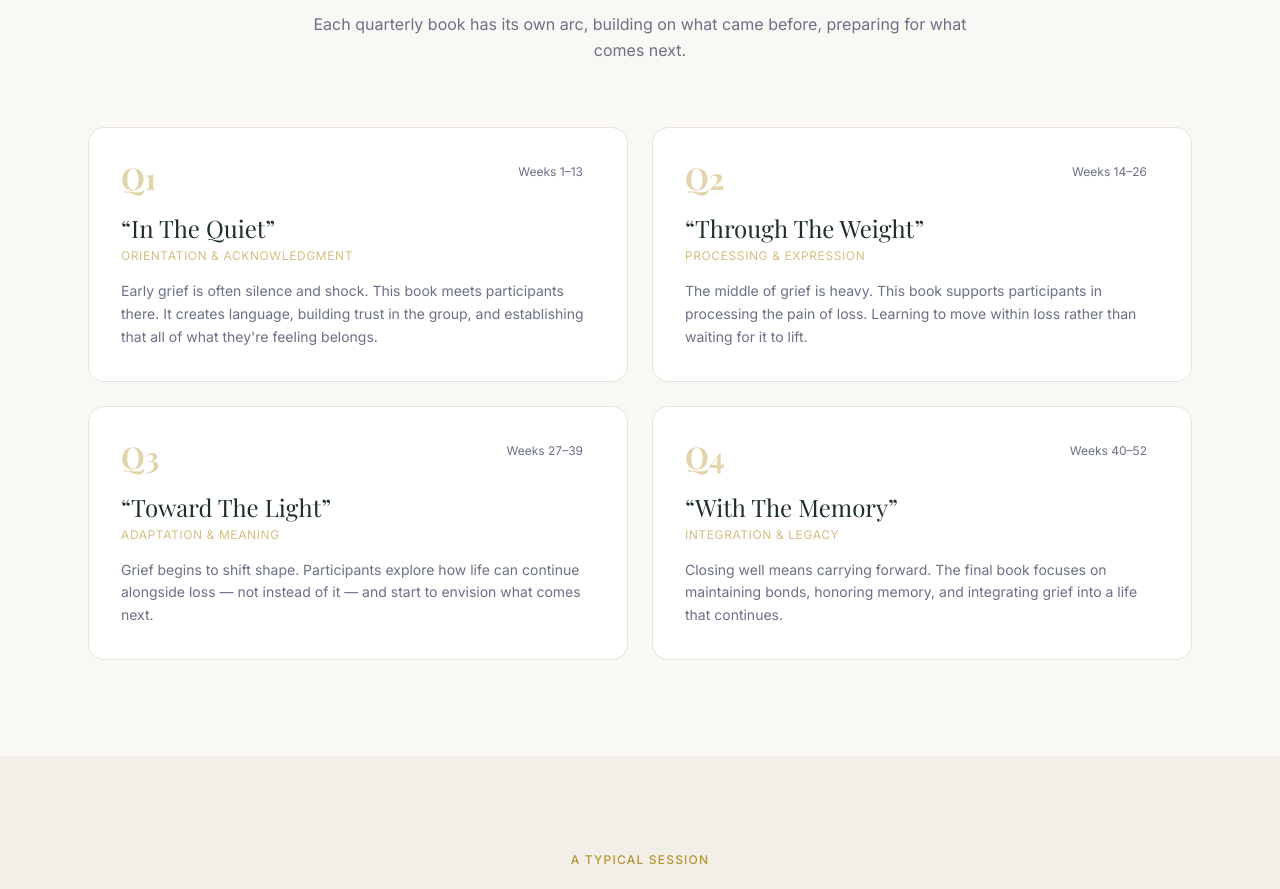
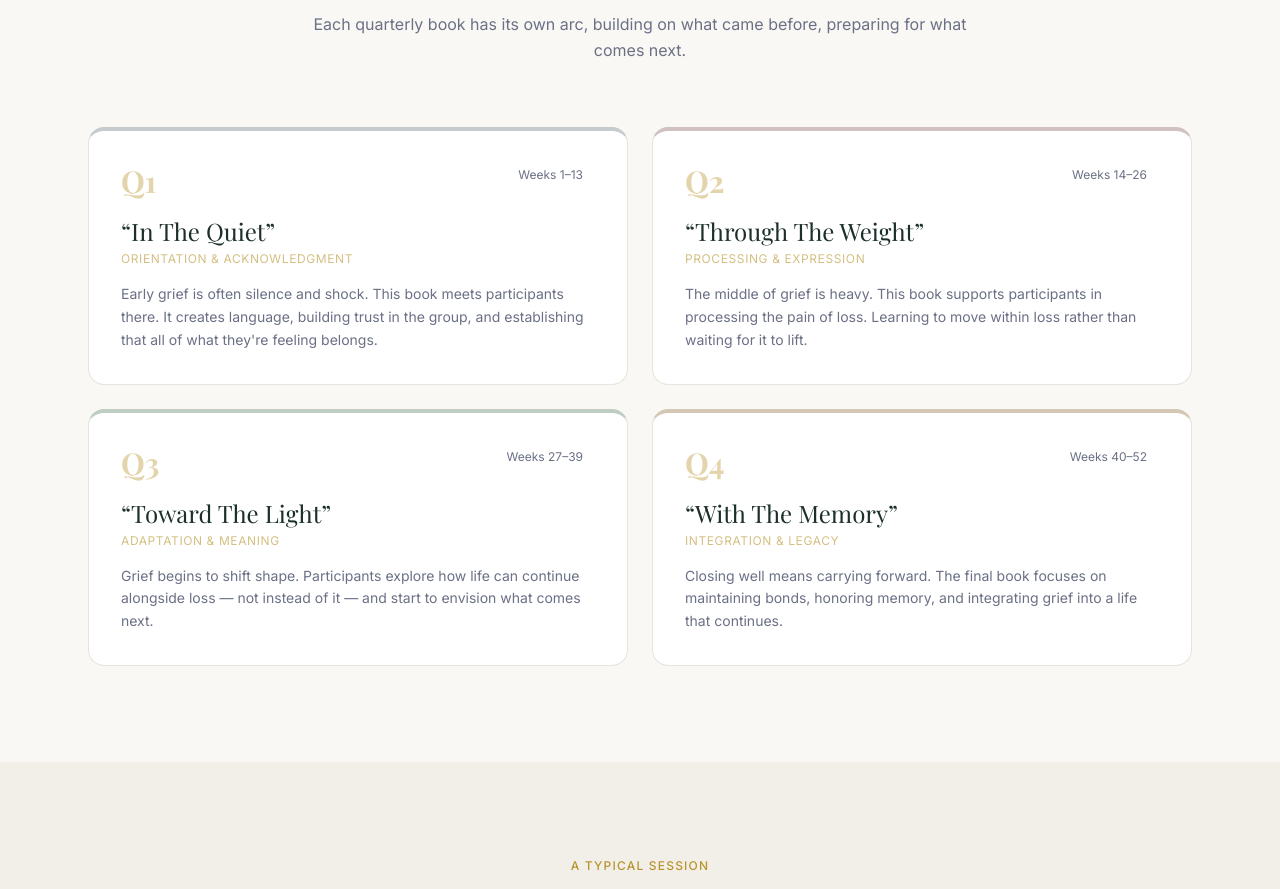
Before and after one commit to simmstrucking-oss/tripillar-redesign, a Next.js app: page /program/adult in a window 1280 px wide. Shown: the part 1830-2719 px from the top of the page. Built offline with nearby package versions, Linux system fonts and the light colour scheme; a web font is replaced by a local one.

Commit message:
Add book pastel palette (#c6cbcd/#d0c2c3/#becec3/#d4c8b4) as CSS variables + accent borders on book cards and trainer badges

```diff
--- a/app/globals.css
+++ b/app/globals.css
@@ -14,6 +14,11 @@
   --card-bg: #ffffff;
   --card-border: #e8e4dc;
   --section-alt: #f2efe9;
+  /* Book pastel palette */
+  --book1: #c6cbcd;
+  --book2: #d0c2c3;
+  --book3: #becec3;
+  --book4: #d4c8b4;
 }
 
 @theme inline {
@@ -28,6 +33,10 @@
   --color-card-bg: var(--card-bg);
   --color-card-border: var(--card-border);
   --color-section-alt: var(--section-alt);
+  --color-book1: var(--book1);
+  --color-book2: var(--book2);
+  --color-book3: var(--book3);
+  --color-book4: var(--book4);
 }
 
 * {
@@ -115,6 +124,17 @@ body {
   border-radius: 3px;
 }
 
+/* Book pastel accent borders */
+.book1-accent { border-top: 4px solid var(--book1); }
+.book2-accent { border-top: 4px solid var(--book2); }
+.book3-accent { border-top: 4px solid var(--book3); }
+.book4-accent { border-top: 4px solid var(--book4); }
+
+.book1-bg { background-color: var(--book1); }
+.book2-bg { background-color: var(--book2); }
+.book3-bg { background-color: var(--book3); }
+.book4-bg { background-color: var(--book4); }
+
 /* Forest green texture — applied to nav, hero, footer dark sections */
 .bg-texture {
   position: relative;
--- a/app/program/adult/page.tsx
+++ b/app/program/adult/page.tsx
@@ -212,7 +212,7 @@ export default function AdultProgramPage() {
         <div className="grid sm:grid-cols-2 gap-6">
           {books.map((book, i) => (
             <FadeIn key={i} delay={i * 100}>
-              <div className="card-hover bg-card-bg border border-card-border rounded-2xl p-8 h-full flex flex-col">
+              <div className={`card-hover bg-card-bg border border-card-border rounded-2xl p-8 h-full flex flex-col book${i + 1}-accent`}>
                 <div className="flex items-start justify-between mb-4">
                   <span className="font-serif text-3xl text-gold/40 font-bold">
                     {book.number}
--- a/app/trainers/page.tsx
+++ b/app/trainers/page.tsx
@@ -149,15 +149,18 @@ export default function TrainersPage() {
 
                   {t.books_authorized.length > 0 && (
                     <div style={{ marginTop: '0.75rem', display: 'flex', flexWrap: 'wrap', gap: '0.4rem' }}>
-                      {t.books_authorized.map((b) => (
-                        <span key={b} style={{
-                          background: '#EEF2FF', color: '#3730A3',
-                          border: '1px solid #C7D2FE', borderRadius: 6,
-                          padding: '0.2rem 0.6rem', fontSize: '0.75rem',
-                        }}>
-                          {bookLabel(b)}
-                        </span>
-                      ))}
+                      {t.books_authorized.map((b) => {
+                        const bookBg = ['#c6cbcd','#d0c2c3','#becec3','#d4c8b4'][b-1] ?? '#e8e4dc';
+                        return (
+                          <span key={b} style={{
+                            background: bookBg, color: '#1c3028',
+                            border: `1px solid ${bookBg}`, borderRadius: 6,
+                            padding: '0.2rem 0.6rem', fontSize: '0.75rem', fontWeight: 500,
+                          }}>
+                            {bookLabel(b)}
+                          </span>
+                        );
+                      })}
                     </div>
                   )}
                 </div>
```
